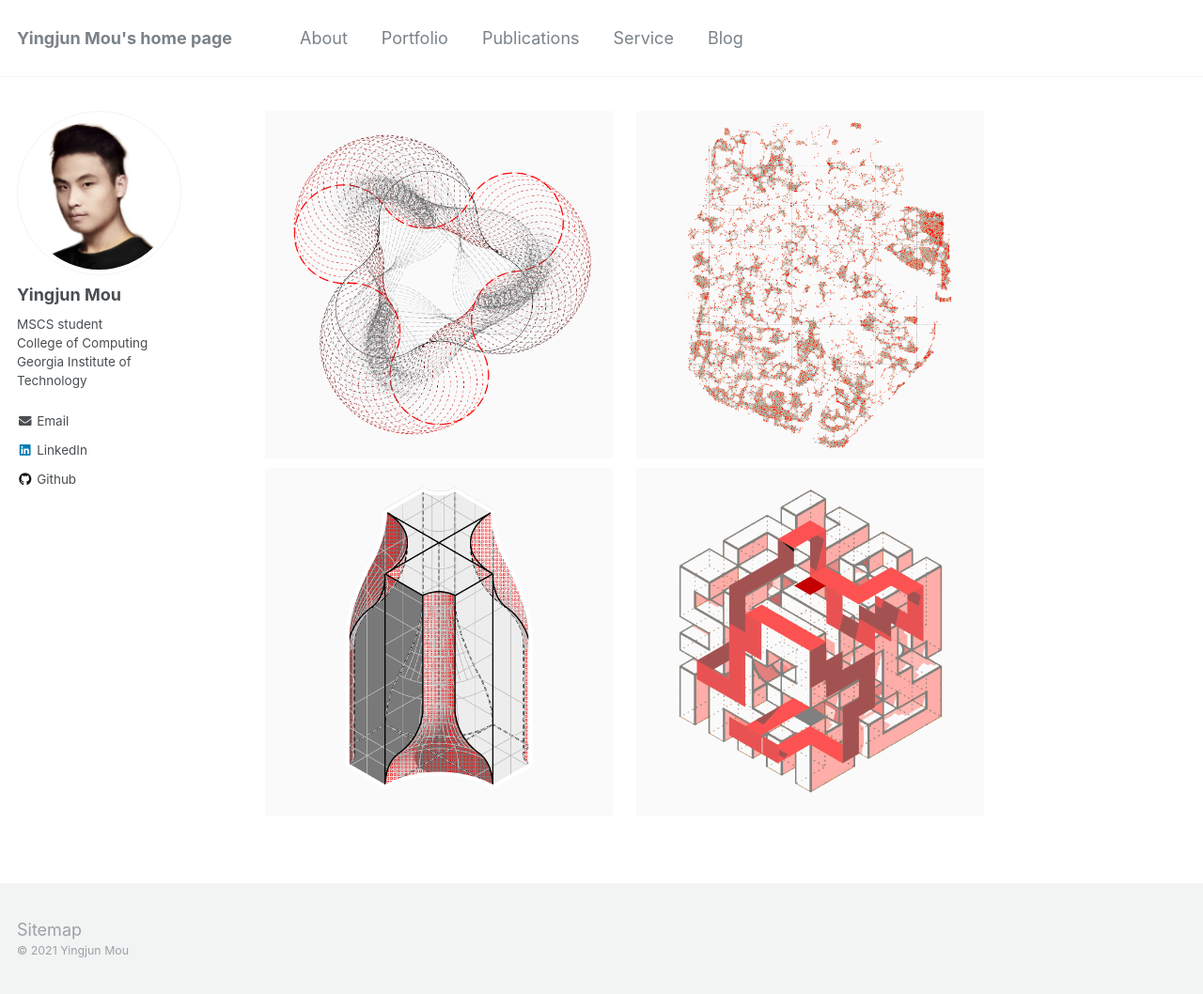
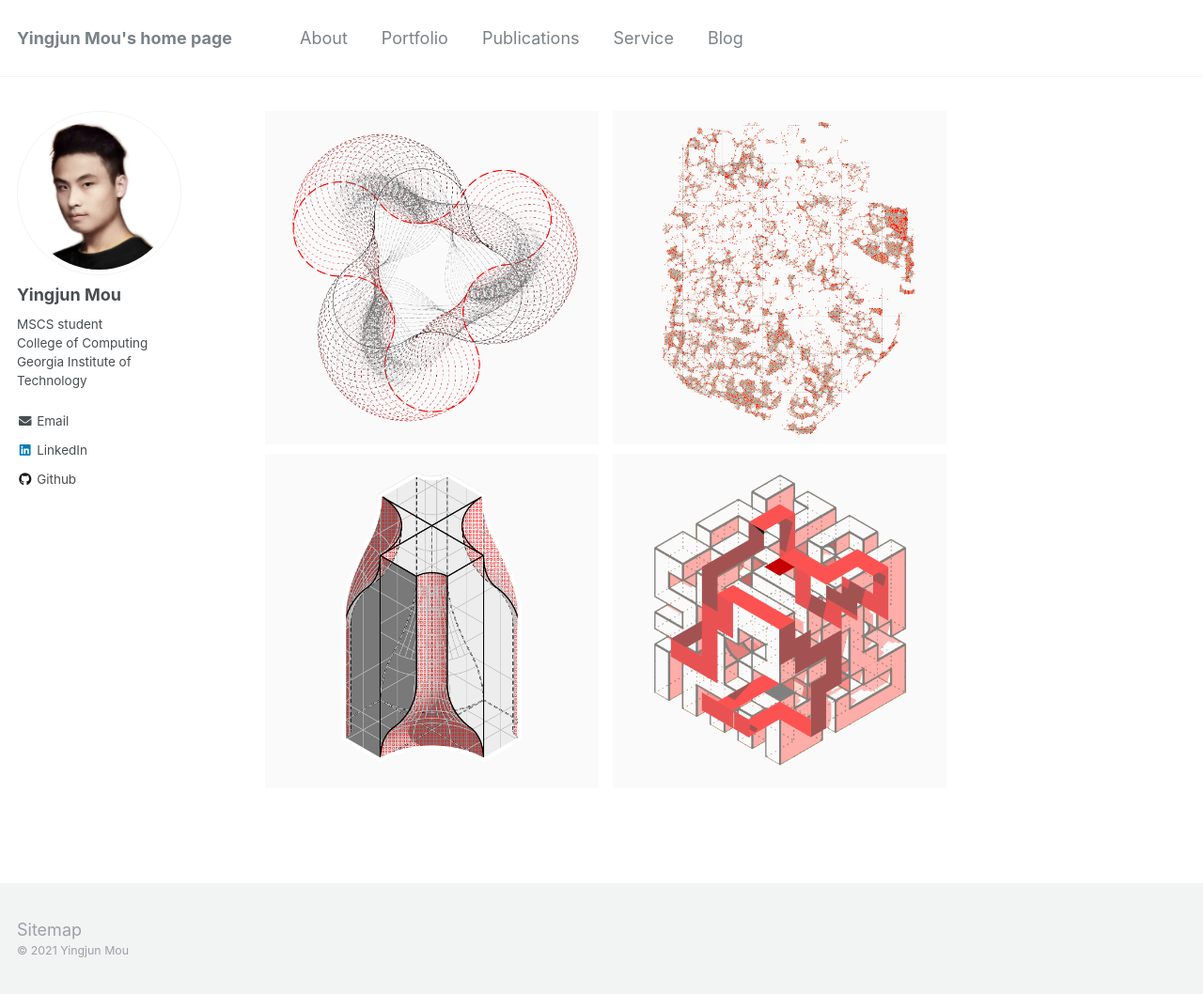
Before and after one commit to yingjun-mou/yingjun-mou.github.io, a Jekyll site: the page built from _pages/about.md, in a window 1280 px wide and 1058 px high. Shown: the whole window at 94% size. Built offline with Jekyll 4.4.1, drawn with Linux system fonts in a browser that asks for light colours.

Commit message:
Update about.md
Shrink icons to 360px

```diff
--- a/_pages/about.md
+++ b/_pages/about.md
@@ -7,10 +7,10 @@
   - /about.html
 ---
 <tr>
-<td> <img src="../images/Icon_coding.png" alt="Drawing" style="width: 380px; padding-right: 10px; padding-bottom: 5px;"/> </td>
-<td> <img src="../images/Icon_research.png" alt="Drawing" style="width: 380px; padding-left: 10px; padding-bottom: 5px;"/> </td>
+<td> <img src="../images/Icon_coding.png" alt="Drawing" style="width: 360px; padding-right: 5px; padding-bottom: 5px;"/> </td>
+<td> <img src="../images/Icon_research.png" alt="Drawing" style="width: 360px; padding-left: 5px; padding-bottom: 5px;"/> </td>
 </tr>
 <tr>
-<td> <img src="../images/Icon_design.png" alt="Drawing" style="width: 380px; padding-right: 10px; padding-top: 5px;"/> </td>
-<td> <img src="../images/Icon_travel.png" alt="Drawing" style="width: 380px; padding-left: 10px; padding-top: 5px;"/> </td>
+<td> <img src="../images/Icon_design.png" alt="Drawing" style="width: 360px; padding-right: 5px; padding-top: 5px;"/> </td>
+<td> <img src="../images/Icon_travel.png" alt="Drawing" style="width: 360px; padding-left: 5px; padding-top: 5px;"/> </td>
 </tr>
```
